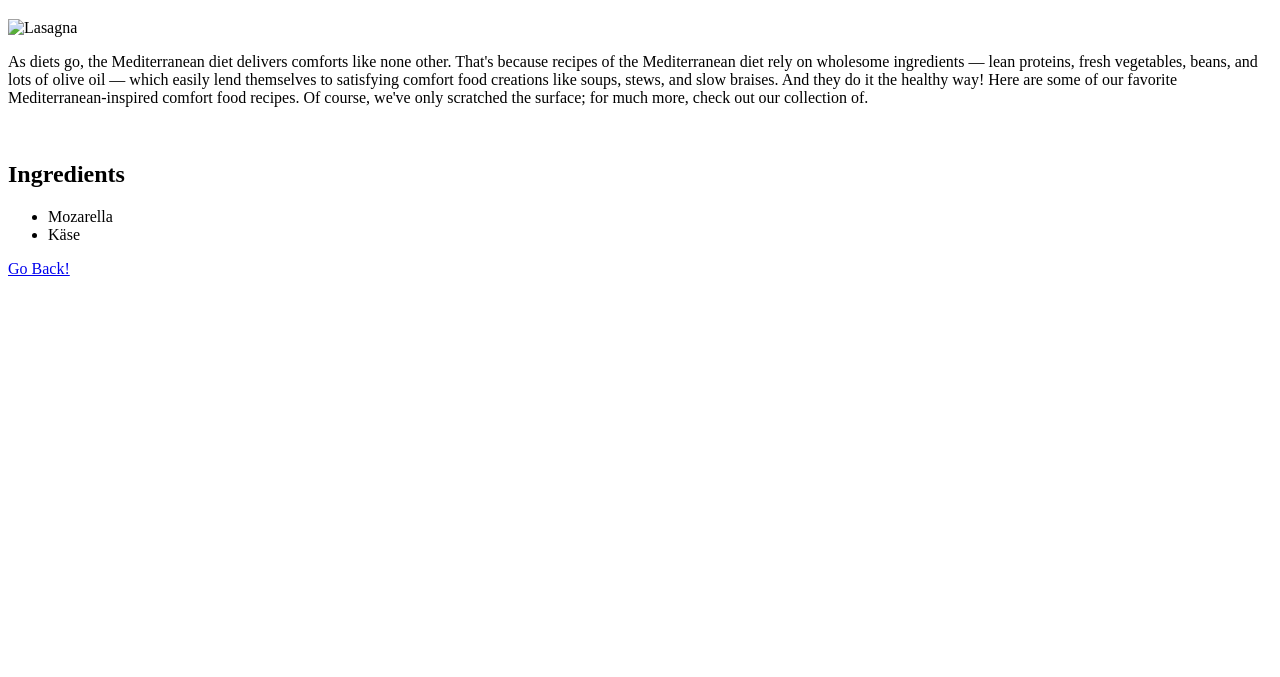
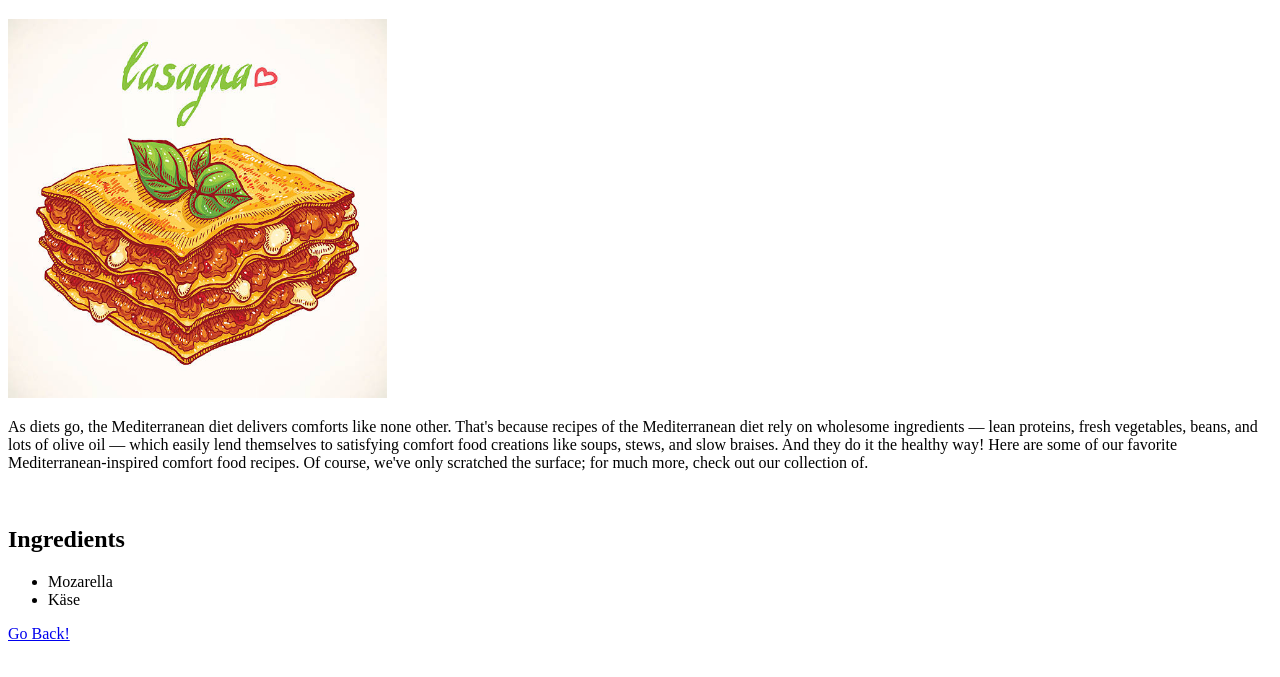
Before and after one commit to carlotroxler/odin-recipes, a plain HTML site: page recipes/lasagna.html in a window 1280 px wide. Shown: the part 61-738 px from the top of the page. Drawn offline with Linux system fonts and the light colour scheme.

Commit message:
Change link to image lasagna.html

```diff
--- a/recipes/lasagna.html
+++ b/recipes/lasagna.html
@@ -8,7 +8,7 @@
 </head>
 <body>
     <h1>Lasagna!</h1>
-    <img src="./images/lasagna.jpg" alt="Lasagna" width="30%">
+    <img src="/images/lasagna.jpg" alt="Lasagna" width="30%">
     <p>As diets go, the Mediterranean diet delivers comforts like none other. That's because recipes of the Mediterranean diet rely on wholesome ingredients — lean proteins, fresh vegetables, beans, and lots of olive oil — which easily lend themselves to satisfying comfort food creations like soups, stews, and slow braises. And they do it the healthy way! Here are some of our favorite Mediterranean-inspired comfort food recipes. Of course, we've only scratched the surface; for much more, check out our collection of.</p><br>
 
     <h2>Ingredients</h2>
```
